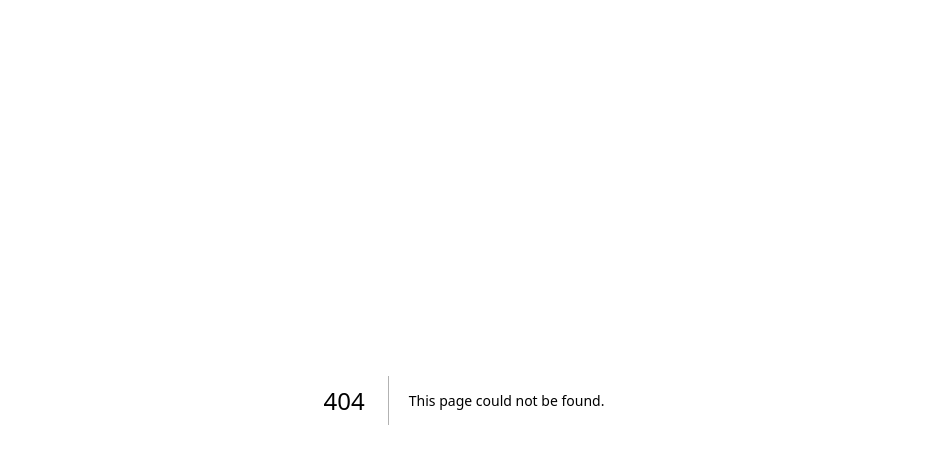
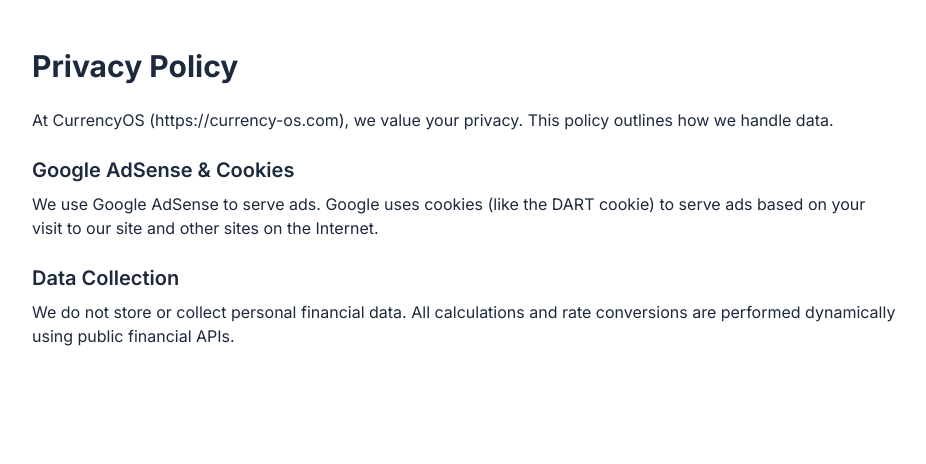
Before and after one commit to bx1-code/currency-os, a Next.js app: page /privacy in a window 1280 px wide. Before the commit this address had no page. Shown: the top 464 px of the page, without its empty margins (176-1102 px from the left). Built offline with nearby package versions, Linux system fonts and the light colour scheme.

Commit message:
Add legal pages for AdSense approval

```diff
--- /dev/null
+++ b/app/about/page.tsx
@@ -0,0 +1,8 @@
+export default function About() {
+  return (
+    <main className="max-w-4xl mx-auto px-4 py-12 text-slate-800 dark:text-slate-200">
+      <h1 className="text-3xl font-bold mb-6">About CurrencyOS</h1>
+      <p className="mb-4">CurrencyOS is an iOS-styled live financial tool designed to provide real-time currency exchange rates, historical forex charts, and accurate fee calculators for digital payment gateways like Wise, PayPal, Stripe, and Crypto (USDT).</p>
+    </main>
+  );
+}
--- /dev/null
+++ b/app/contact/page.tsx
@@ -0,0 +1,9 @@
+export default function Contact() {
+  return (
+    <main className="max-w-4xl mx-auto px-4 py-12 text-slate-800 dark:text-slate-200">
+      <h1 className="text-3xl font-bold mb-6">Contact Us</h1>
+      <p className="mb-4">Have questions, feedback, or business inquiries?</p>
+      <p className="font-medium">Email us at: <a href="mailto:support@currency-os.com" className="text-blue-500 underline">support@currency-os.com</a></p>
+    </main>
+  );
+}
--- /dev/null
+++ b/app/privacy/page.tsx
@@ -0,0 +1,12 @@
+export default function Privacy() {
+  return (
+    <main className="max-w-4xl mx-auto px-4 py-12 text-slate-800 dark:text-slate-200">
+      <h1 className="text-3xl font-bold mb-6">Privacy Policy</h1>
+      <p className="mb-4">At CurrencyOS (https://currency-os.com), we value your privacy. This policy outlines how we handle data.</p>
+      <h2 className="text-xl font-semibold mt-6 mb-2">Google AdSense & Cookies</h2>
+      <p className="mb-4">We use Google AdSense to serve ads. Google uses cookies (like the DART cookie) to serve ads based on your visit to our site and other sites on the Internet.</p>
+      <h2 className="text-xl font-semibold mt-6 mb-2">Data Collection</h2>
+      <p className="mb-4">We do not store or collect personal financial data. All calculations and rate conversions are performed dynamically using public financial APIs.</p>
+    </main>
+  );
+}
--- /dev/null
+++ b/app/terms/page.tsx
@@ -0,0 +1,10 @@
+export default function Terms() {
+  return (
+    <main className="max-w-4xl mx-auto px-4 py-12 text-slate-800 dark:text-slate-200">
+      <h1 className="text-3xl font-bold mb-6">Terms of Service</h1>
+      <p className="mb-4">By accessing and using CurrencyOS (https://currency-os.com), you agree to these terms.</p>
+      <h2 className="text-xl font-semibold mt-6 mb-2">Financial Disclaimer</h2>
+      <p className="mb-4">Currency conversion rates and payment fee calculations are provided for informational purposes only. CurrencyOS is not a financial broker or transfer agent.</p>
+    </main>
+  );
+}
```
